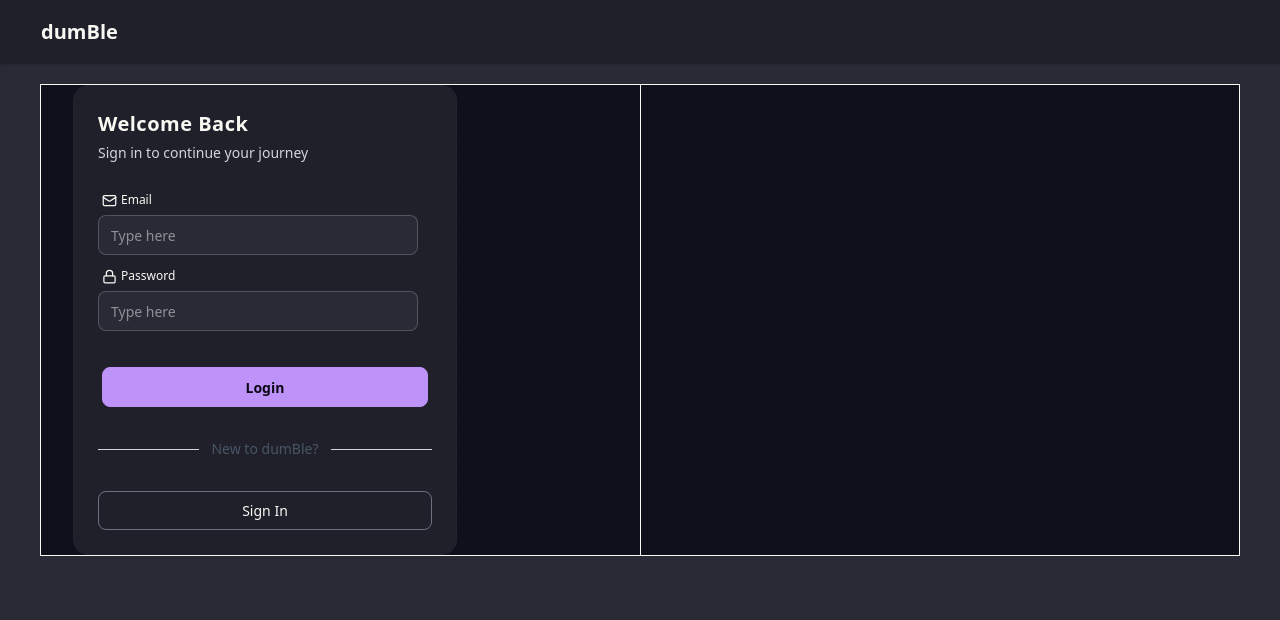
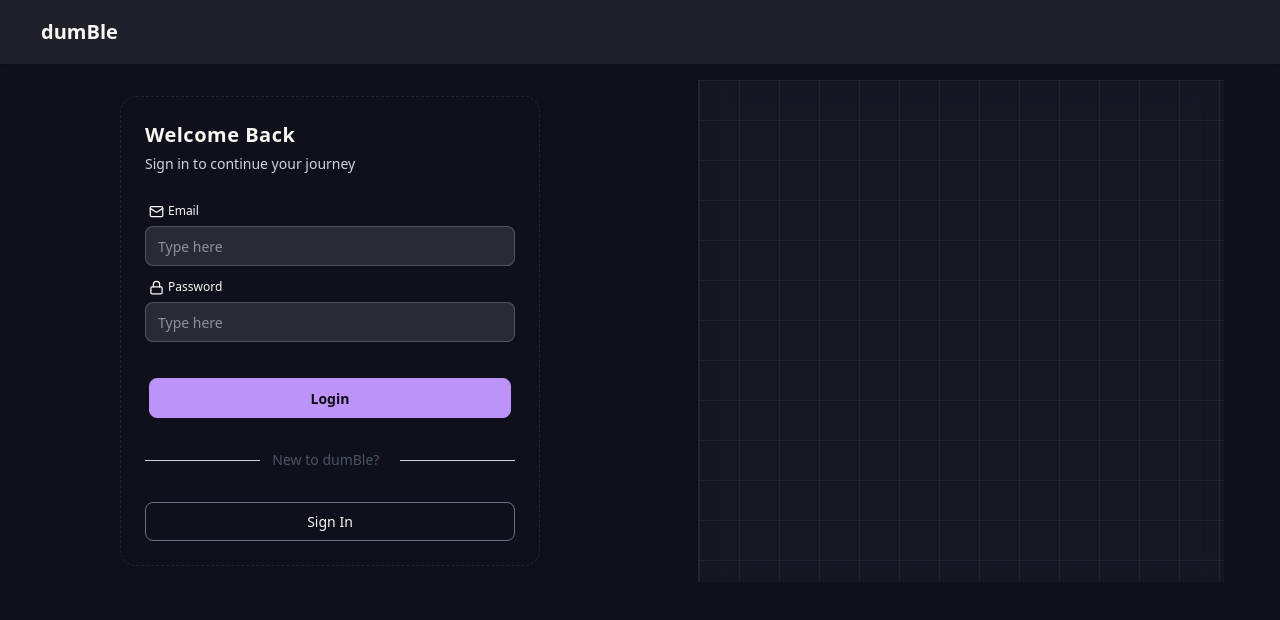
Before and after one commit to Amol68/DevTinder-web, a React (Vite) app: page /login in a window 1280 px wide. Shown: the top 620 px of the page. Built offline with nearby package versions, Linux system fonts and the light colour scheme; no server answers.

Commit message:
feat:login page skeleton

```diff
--- a/src/components/Body.jsx
+++ b/src/components/Body.jsx
@@ -22,7 +22,6 @@ const Body = () => {
       dispatch(addUser(user.data));
     } catch (err) {
       navigate("/login");
-
     }
   };
 
@@ -31,9 +30,9 @@ const Body = () => {
   }, []);
 
   return (
-    <div className="w-full overflow-x-hidden">
+    <div className="w-full min-h-screen overflow-x-hidden bg-background">
       <Navbar />
-        <main className="w-full mt-5 max-sm:mt-0">
+      <main className="w-full max-sm:mt-0 w-[calc(100%-60px)] ">
         <Outlet />
       </main>
       {/* <Footer /> */}
--- a/src/components/Login.jsx
+++ b/src/components/Login.jsx
@@ -66,9 +66,11 @@ const Login = () => {
   };
 
   return (
-    <div className="w-full  max-w-[1200px] bg-background mx-auto px-4 sm:px-6 lg:px-8 border grid grid-cols-1 md:grid-cols-2 ">
+    <div className="w-full overflow-hidden min-h-screen max-w-[1200px]   mx-auto p-4   ">
+      <div className="flex ">
         {/* login form */}
-      <div className="card card-dash bg-base-300 w-96  ">
+        <div className="flex flex-col w-full lg:w-[55%]  px-6 sm:px-10 lg:px-16 py-4 ">
+          <div className="card card-dash   max-w-[420px]  ">
             <div className="card-body flex flex-col gap-6  ">
               {/* login title */}
               <div className="flex flex-col gap-y-1 ">
@@ -127,15 +129,15 @@ const Login = () => {
                   )}
 
                   {/* email Id */}
-              <div className=" w-full">
-                <fieldset className="fieldset">
+                  <div className=" w-full ">
+                    <fieldset className="fieldset w-full ">
                       <label className="flex gap-1 items-center pl-1">
                         <Mail size={15} />
                         <span>Email</span>
                       </label>
                       <input
                         type="email"
-                    className="input  outline-0"
+                        className="input w-full outline-0"
                         value={email}
                         placeholder="Type here"
                         onChange={(e) => setEmail(e.target.value)}
@@ -145,14 +147,14 @@ const Login = () => {
 
                   {/* password */}
                   <div className="w-full">
-                <fieldset className="fieldset">
+                    <fieldset className="fieldset w-full">
                       <label className="flex gap-1 items-center pl-1">
                         <Lock size={15} />
                         <span>Password</span>
                       </label>{" "}
                       <input
                         type="text"
-                    className="input outline-0"
+                        className="input outline-0 w-full"
                         value={password}
                         placeholder="Type here"
                         onChange={(e) => {
@@ -164,11 +166,13 @@ const Login = () => {
                 </div>
 
                 {/* login/signup button */}
-            <div className="card-actions w-full px-1">
+                <div className="card-actions w-full  px-1">
                   <button
                     type="button"
-                className="btn btn-secondary  border w-full"
-                onClick={isLogin ? () => handleLogin() : () => handleSignUp()}
+                    className="btn btn-secondary   w-full"
+                    onClick={
+                      isLogin ? () => handleLogin() : () => handleSignUp()
+                    }
                   >
                     {isLogin ? "Login" : "Sign Up"}
                   </button>
@@ -192,19 +196,25 @@ const Login = () => {
               </div>
             </div>
           </div>
+        </div>
 
         {/* cards */}
-      <div className="hidden lg:flex flex-1 relative overflow-hidden border-l border-border">
-        <div className="absolute inset-0 grid-bg" />
         <div
-          className="absolute -top-20 -left-20 w-[500px] h-[500px] opacity-60 blur-3xl"
-          style={{ background: "var(--gradient-violet)" }}
-        />
-        <div
-          className="absolute bottom-0 right-0 w-[500px] h-[500px] opacity-50 blur-3xl"
-          style={{ background: "var(--gradient-pink)" }}
-        />
-
+          className="hidden lg:flex flex-1 relative "
+          style={{
+            backgroundColor: "rgba(255, 255, 255, 0.03)",
+            backgroundImage: `
+      linear-gradient(rgba(255,255,255,0.05) 1px, transparent 1px),
+      linear-gradient(90deg, rgba(255,255,255,0.05) 1px, transparent 1px)
+    `,
+            backgroundSize: "40px 40px",
+            backdropFilter: "blur(12px)",
+            borderLeft: "1px solid rgba(255, 255, 255, 0.06)",
+          }}
+        >
+          {/* gradient overlays */}
+          <div className="absolute -top-20 -left-20 w-[200px] bg-primary-foreground h-[200px] opacity-60 blur-3xl" />
+        </div>
       </div>
     </div>
   );
--- a/src/index.css
+++ b/src/index.css
@@ -20,12 +20,18 @@ body {
   --color-background: oklch(0.18 0.025 280);
   --color-foreground: oklch(0.97 0.01 280);
 
+    --color-gradient-violet: radial-gradient(
+    circle,
+    color-mix(in oklab, var(--violet) 60%, transparent) 0%,
+    transparent 70%
+  );
+
   --card: oklch(0.23 0.03 280);
   --card-foreground: oklch(0.97 0.01 280);
   --popover: oklch(0.23 0.03 280);
   --popover-foreground: oklch(0.97 0.01 280);
 
-  --primary: oklch(0.78 0.15 305);
+  --color-primary: oklch(0.78 0.15 305);
   --primary-foreground: oklch(0.2 0.04 290);
 
   --secondary: oklch(0.27 0.035 280);
@@ -46,4 +52,6 @@ body {
 
   --violet: oklch(0.78 0.15 305);
   --pink: oklch(0.75 0.18 350);
+
+
 }
```
Lines whose indentation alone changed are shown as unchanged.
